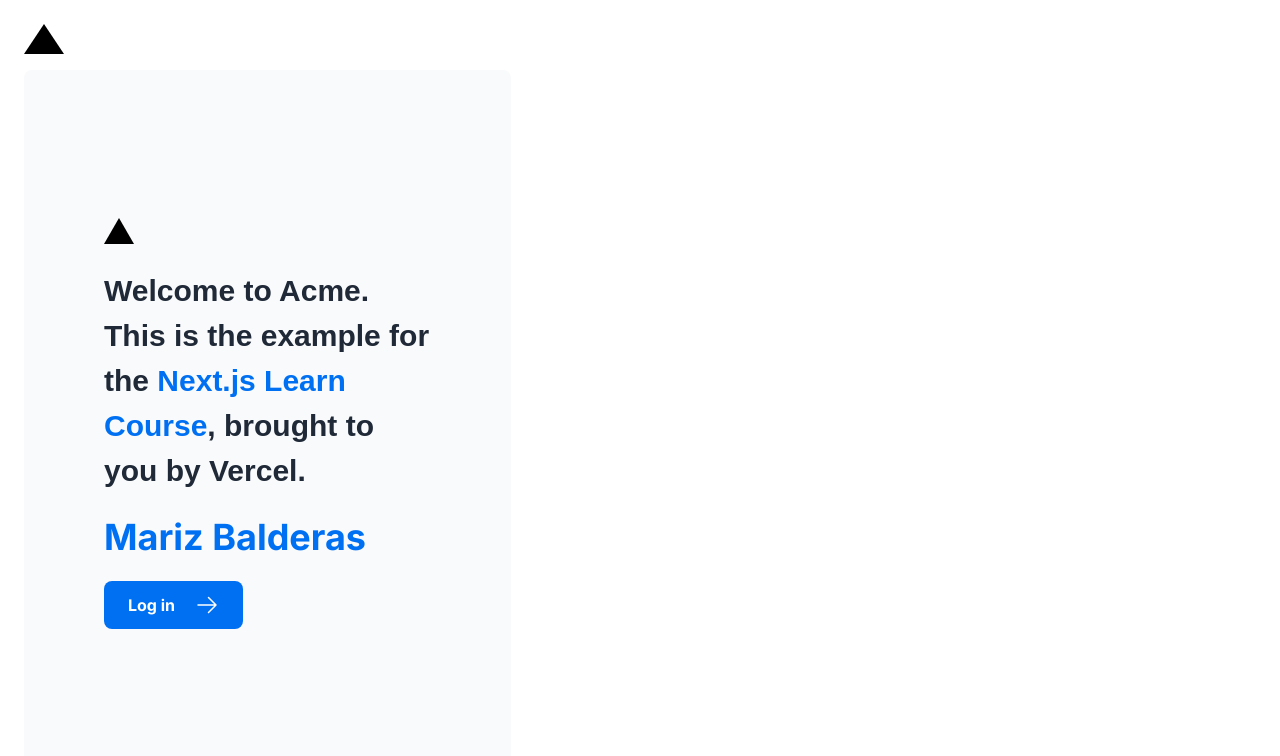
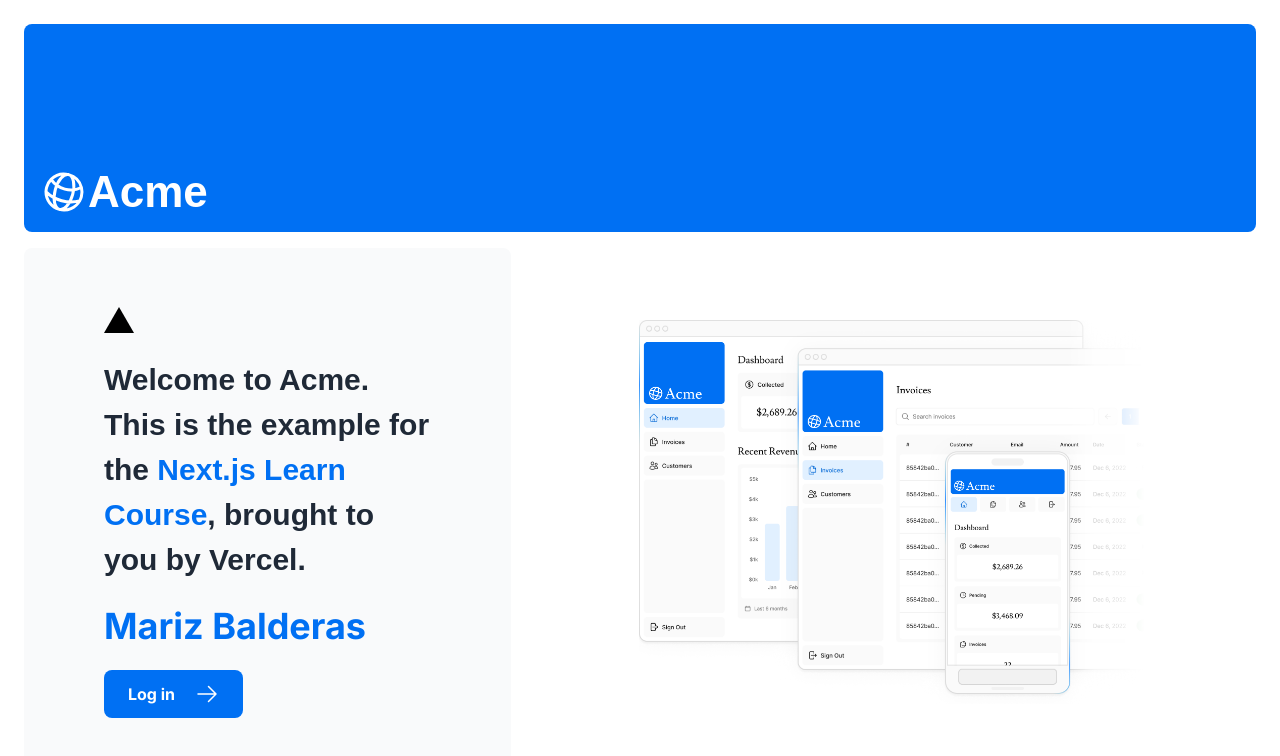
Before and after one commit to marizBalderas/nextjs-dashboard, a Next.js app: page / in a window 1280 px wide. Shown: the top 756 px of the page. Built offline with nearby package versions, Linux system fonts and the light colour scheme; a web font is replaced by a local one.

Commit message:
added image

```diff
--- a/app/page.tsx
+++ b/app/page.tsx
@@ -3,18 +3,20 @@
 import Link from 'next/link';
 import styles from '@/app/ui/home.module.css';
 import { lusitana } from '@/app/ui/font';
-
+import Image from 'next/image';
 
 export default function Page() {
   return (
     <main className="flex min-h-screen flex-col p-6">
 
-      <div className={styles.shape}>
-        {/* <AcmeLogo /> */}
+      <div className={"flex h-20 shrink-0 items-end rounded-lg bg-blue-500 p-4 md:h-52"}>
+        <AcmeLogo />
       </div>
       <div className="mt-4 flex grow flex-col gap-4 md:flex-row">
         <div className="flex flex-col justify-center gap-6 rounded-lg bg-gray-50 px-6 py-10 md:w-2/5 md:px-20">
+
         <div
+
    className="relative w-0 h-0 border-l-[15px] border-r-[15px] border-b-[26px] border-l-transparent border-r-transparent border-b-black"
 />
           <p  className={`${lusitana.className} text-xl text-gray-800 md:text-3xl md:leading-normal`}>
@@ -34,6 +36,20 @@
         </div>
         <div className="flex items-center justify-center p-6 md:w-3/5 md:px-28 md:py-12">
           {/* Add Hero Images Here */}
+           <Image
+        src="/hero-desktop.png"
+        width={1000}
+        height={760}
+        className="hidden md:block"
+        alt="Screenshots of the dashboard project showing desktop version"
+      />
+       <Image
+        src="/hero-mobile.png"
+        width={560}
+        height={620}
+        className="block md:hidden"
+        alt="Screenshot of the dashboard project showing mobile version"
+      />
         </div>
       </div>
     </main>
--- a/app/ui/acme-logo.tsx
+++ b/app/ui/acme-logo.tsx
@@ -1,5 +1,5 @@
 import { GlobeAltIcon } from '@heroicons/react/24/outline';
-import { lusitana } from '@/app/ui/fonts';
+import { lusitana } from '@/app/ui/font';
 
 export default function AcmeLogo() {
   return (
```
